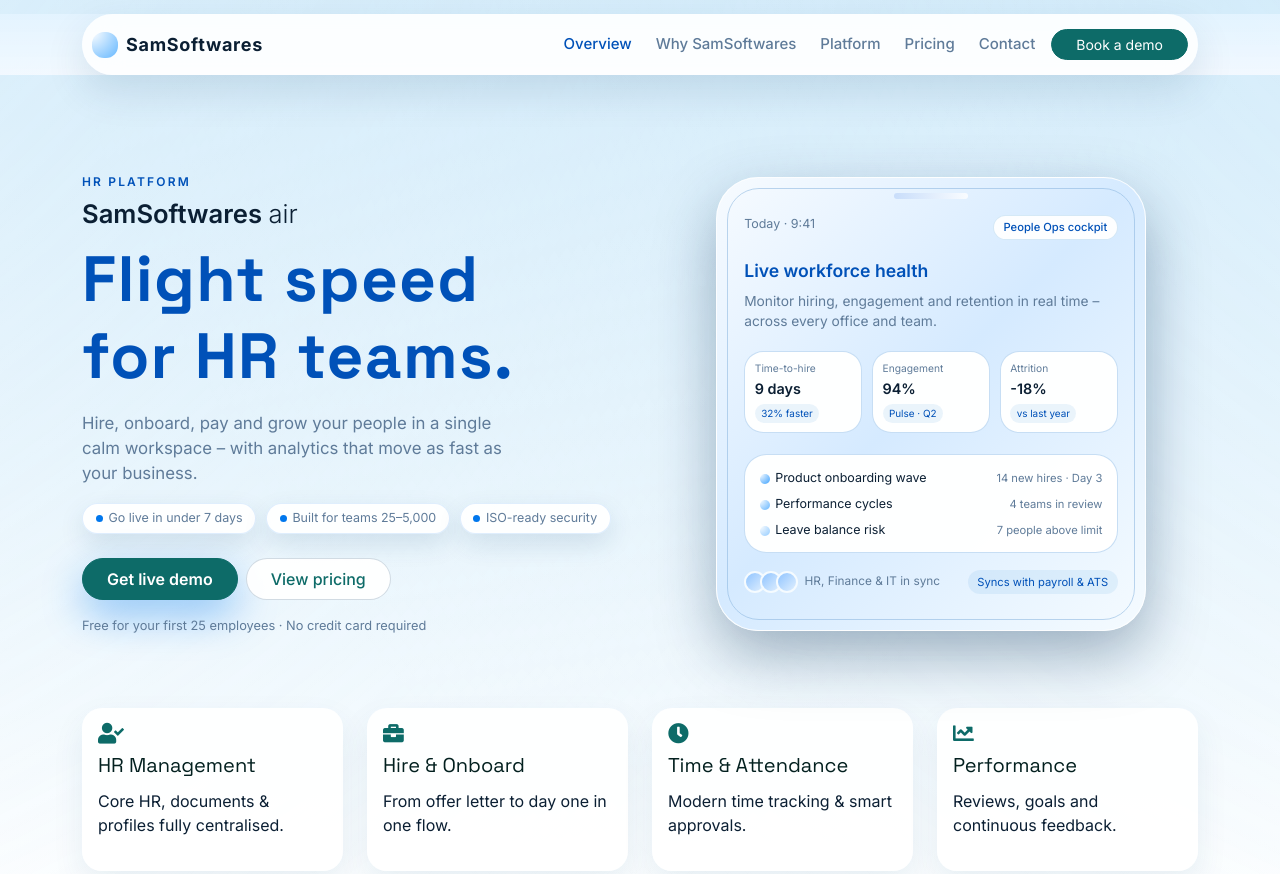
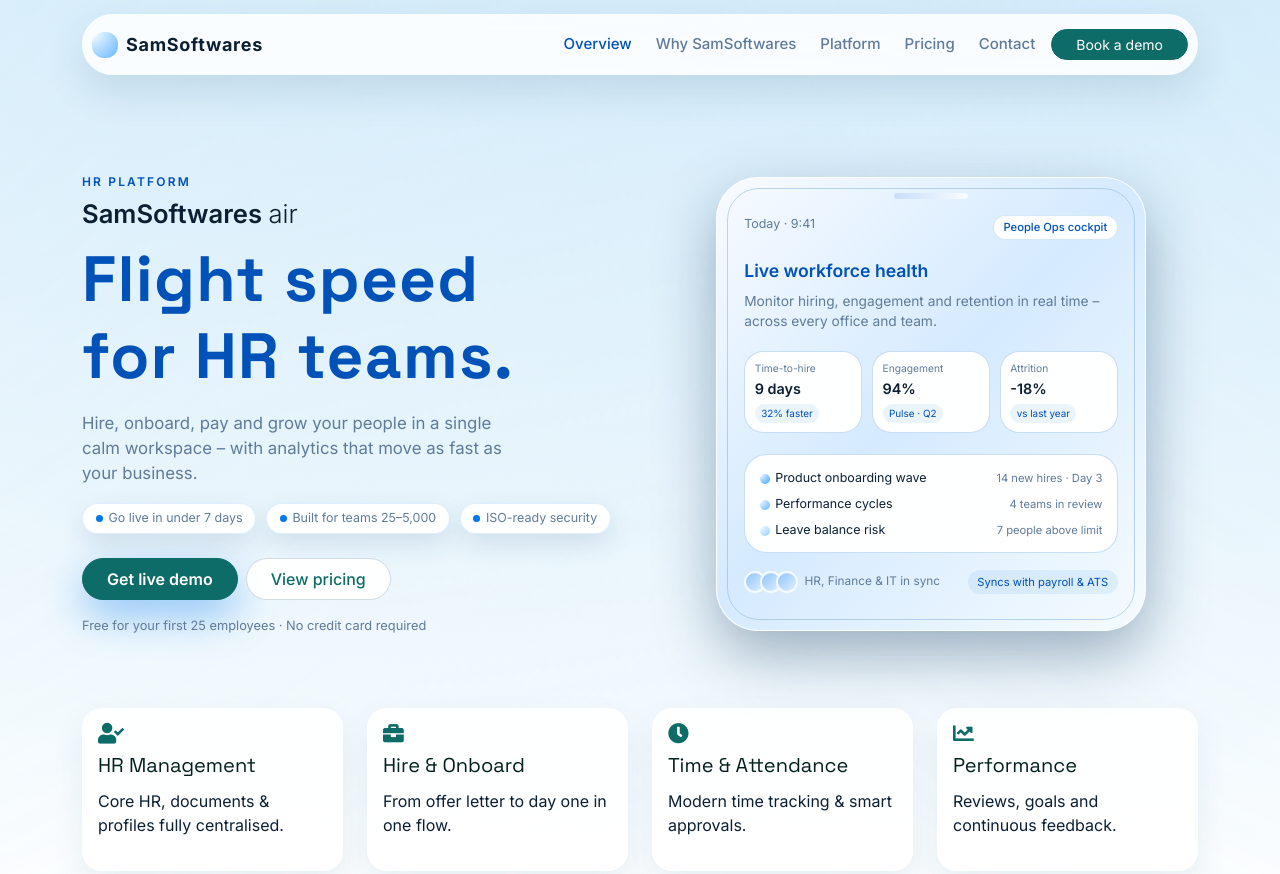
Before and after one commit to samsoftwares2025/HR-Landing-Apple-Theme, a plain HTML site: page index.html in a window 1280 px wide. Shown: the top 874 px of the page. Drawn offline with nearby package versions, Linux system fonts and the light colour scheme.

Commit message:
color change

```diff
--- a/css/style.css
+++ b/css/style.css
@@ -88,9 +88,9 @@ h1, h2, h3, h4, h5, h6 {
     transition: .5s;
 }
 
-.apple-nav-wrapper {
+/* .apple-nav-wrapper {
     background: linear-gradient(180deg, rgba(227, 243, 255, 0.96), rgba(243, 249, 255, 0.94));
-}
+} */
 
 .apple-navbar {
     padding: 12px 10px;
```
